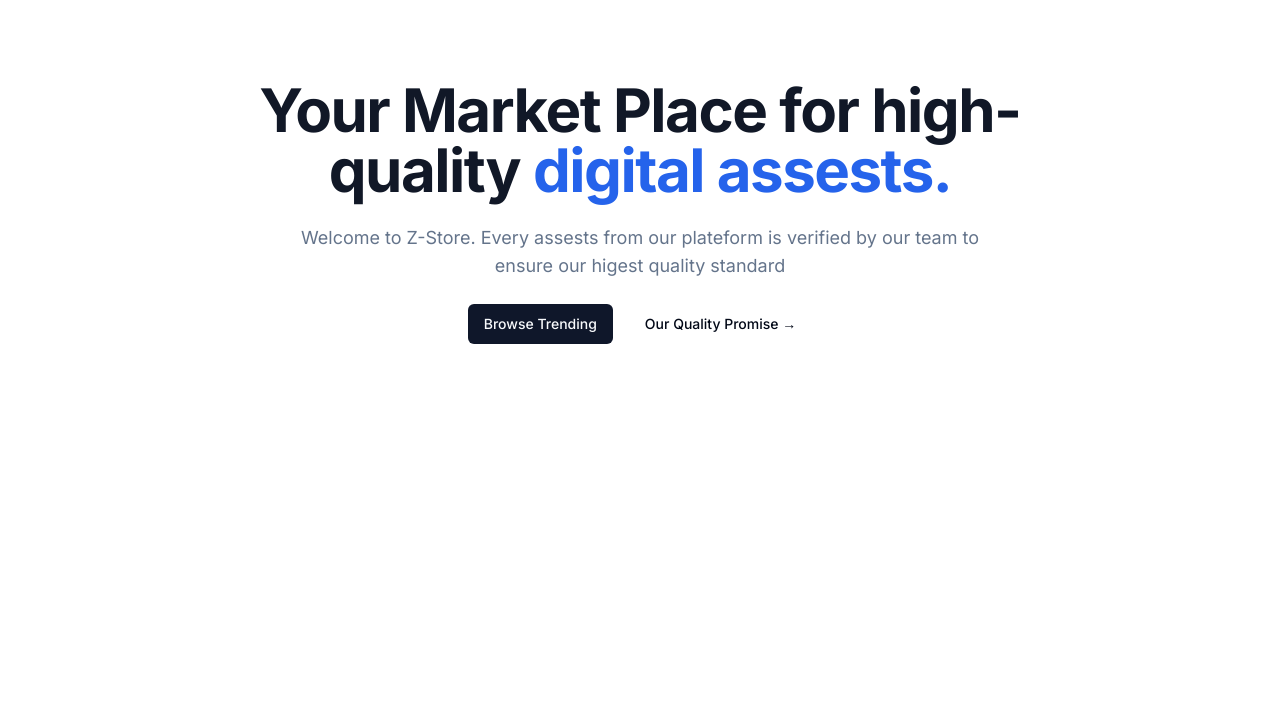
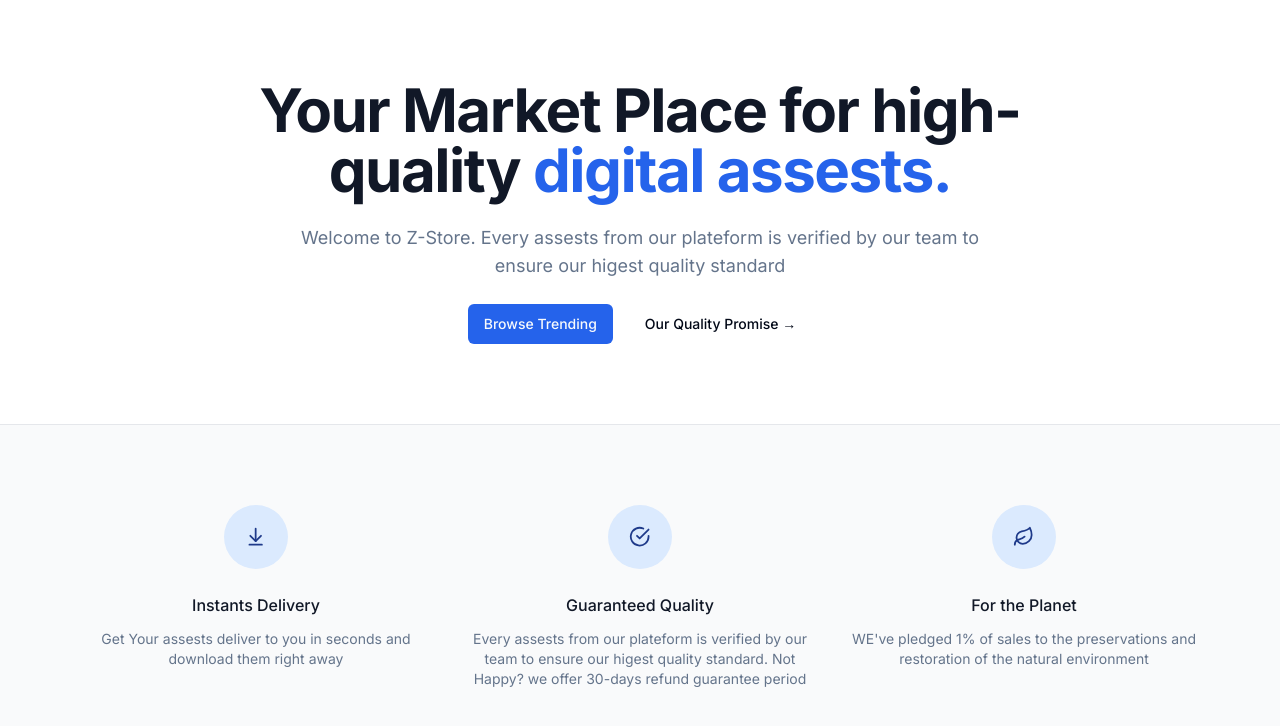
Before and after one commit to mr-zlaam/z-store, a Next.js app: page / in a window 1280 px wide. Shown: the top 726 px of the page. Built offline with nearby package versions, Linux system fonts and the light colour scheme.

Commit message:
update bun.lockb, package.json, globals.css and page.tsx

```diff
--- a/src/app/globals.css
+++ b/src/app/globals.css
@@ -6,63 +6,46 @@
   :root {
     --background: 0 0% 100%;
     --foreground: 222.2 84% 4.9%;
-
     --card: 0 0% 100%;
     --card-foreground: 222.2 84% 4.9%;
-
     --popover: 0 0% 100%;
     --popover-foreground: 222.2 84% 4.9%;
-
-    --primary: 222.2 47.4% 11.2%;
+    --primary: 221.2 83.2% 53.3%;
     --primary-foreground: 210 40% 98%;
-
     --secondary: 210 40% 96.1%;
     --secondary-foreground: 222.2 47.4% 11.2%;
-
     --muted: 210 40% 96.1%;
     --muted-foreground: 215.4 16.3% 46.9%;
-
     --accent: 210 40% 96.1%;
     --accent-foreground: 222.2 47.4% 11.2%;
-
     --destructive: 0 84.2% 60.2%;
     --destructive-foreground: 210 40% 98%;
-
     --border: 214.3 31.8% 91.4%;
     --input: 214.3 31.8% 91.4%;
-    --ring: 222.2 84% 4.9%;
-
+    --ring: 221.2 83.2% 53.3%;
     --radius: 0.5rem;
   }
 
   .dark {
     --background: 222.2 84% 4.9%;
     --foreground: 210 40% 98%;
-
     --card: 222.2 84% 4.9%;
     --card-foreground: 210 40% 98%;
-
     --popover: 222.2 84% 4.9%;
     --popover-foreground: 210 40% 98%;
-
-    --primary: 210 40% 98%;
+    --primary: 217.2 91.2% 59.8%;
     --primary-foreground: 222.2 47.4% 11.2%;
-
     --secondary: 217.2 32.6% 17.5%;
     --secondary-foreground: 210 40% 98%;
-
     --muted: 217.2 32.6% 17.5%;
     --muted-foreground: 215 20.2% 65.1%;
-
     --accent: 217.2 32.6% 17.5%;
     --accent-foreground: 210 40% 98%;
-
     --destructive: 0 62.8% 30.6%;
     --destructive-foreground: 210 40% 98%;
-
     --border: 217.2 32.6% 17.5%;
     --input: 217.2 32.6% 17.5%;
-    --ring: 212.7 26.8% 83.9%;
+    --ring: 224.3 76.3% 48%;
   }
 }
 
--- a/src/app/page.tsx
+++ b/src/app/page.tsx
@@ -1,9 +1,32 @@
 import MaxWidthWrapper from "@/components/MaxWidthWrapper";
 import Link from "next/link";
 import { Button, buttonVariants } from "./components/ui/button";
+import { ArrowDownToLine, CheckCircle, Leaf } from "lucide-react";
+
+const perks = [
+  {
+    name: "Instants Delivery",
+    Icon: ArrowDownToLine,
+    description:
+      "Get Your assests deliver to you in seconds and download them right away ",
+  },
+  {
+    name: "Guaranteed Quality",
+    Icon: CheckCircle,
+    description:
+      " Every assests from our plateform is verified by our team to ensure our higest quality standard. Not Happy? we offer 30-days refund guarantee period",
+  },
+  {
+    name: "For the Planet ",
+    Icon: Leaf,
+    description:
+      "WE've pledged 1% of sales to the preservations and restoration of the natural environment ",
+  },
+];
 
 export default function Home() {
   return (
+    <>
       <MaxWidthWrapper>
         <section className="py-20 mx-auto text-center flex-col flex items-center max-w-3xl">
           <h1 className="text-4xl font-bold tracking-tight text-gray-900 sm:text-6xl">
@@ -16,12 +39,39 @@
           </p>
           <div className="flex flex-col sm:flex-row gap-4 mt-6">
             <Link href={"/products"} className={buttonVariants()}>
-            Browse Trending{" "}
+              Browse Trending
             </Link>
             <Button variant={"ghost"}>Our Quality Promise &rarr;</Button>
           </div>
         </section>
         {/* Todo:List Product here  */}
       </MaxWidthWrapper>
+      <section className="border-t border-gray-200 bg-gray-50">
+        <MaxWidthWrapper className="py-20">
+          <div className="grid grid-cols-1 gap-y-12 sm:grid-cols-2 sm:gap-x-6 lg:grid-cols-3 lg:gap-x-8 lg:gap-y-0">
+            {perks.map((perk) => (
+              <div
+                key={perk.name}
+                className="text-center md:flex md:item-start md:text-left lg:block lg:text-center"
+              >
+                <div className="md:flex-shrink-0 flex justify-center">
+                  <div className="h-16 w-16 flex items-center justify-center rounded-full bg-blue-100 text-blue-900 ">
+                    {<perk.Icon className="w-1/3 h-1/3" />}
+                  </div>
+                </div>
+                <div className="mt-6 md:ml-4 md:mt-0 lg:ml-0 lg:mt-6">
+                  <h3 className="text-base font-medium text-gray-900">
+                    {perk.name}
+                  </h3>
+                  <p className="mt-3 text-sm text-muted-foreground">
+                    {perk.description}
+                  </p>
+                </div>
+              </div>
+            ))}
+          </div>
+        </MaxWidthWrapper>
+      </section>
+    </>
   );
 }
```
Also changed, not shown: 1 other file (tests, documents, lock files or other folders). Lines whose indentation alone changed are shown as unchanged.
